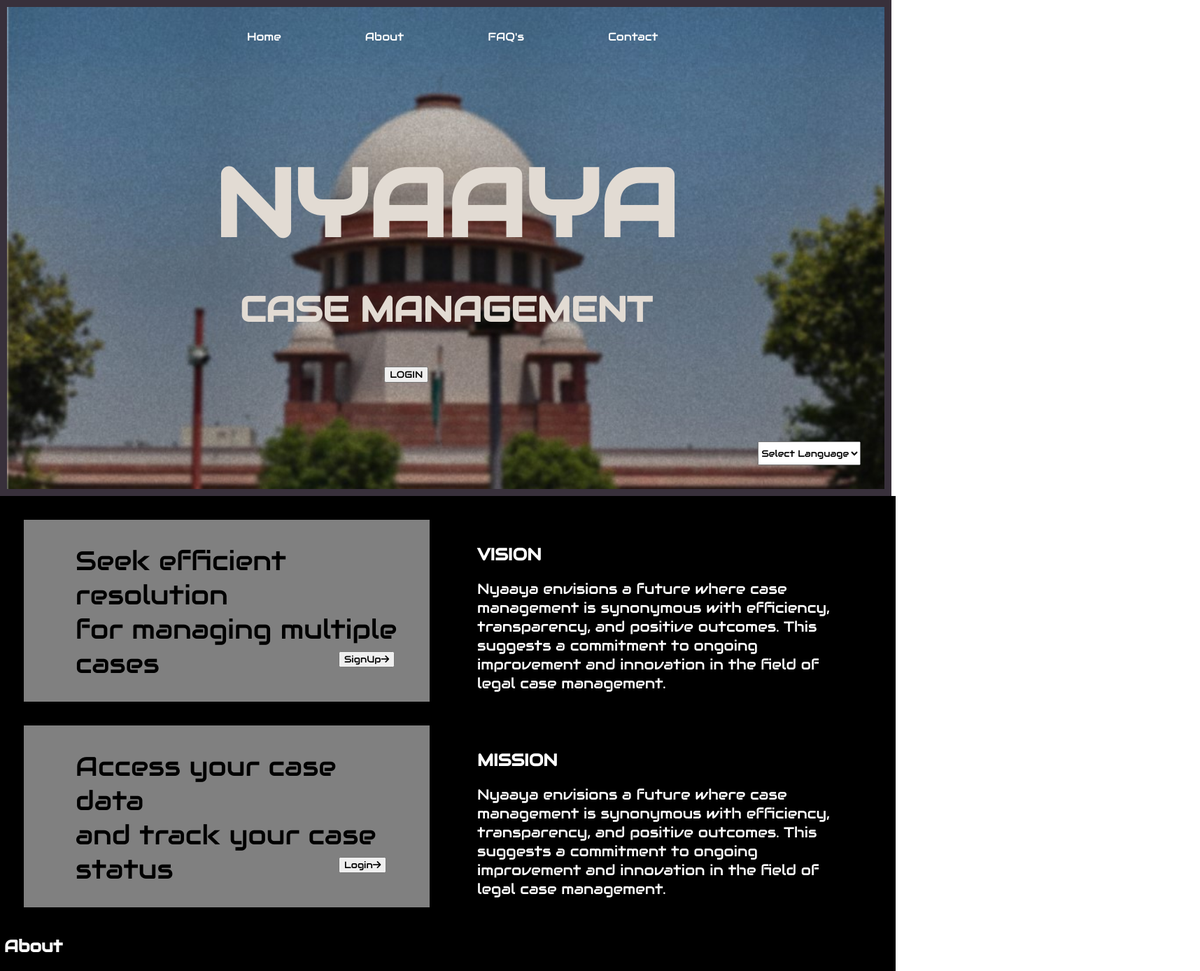
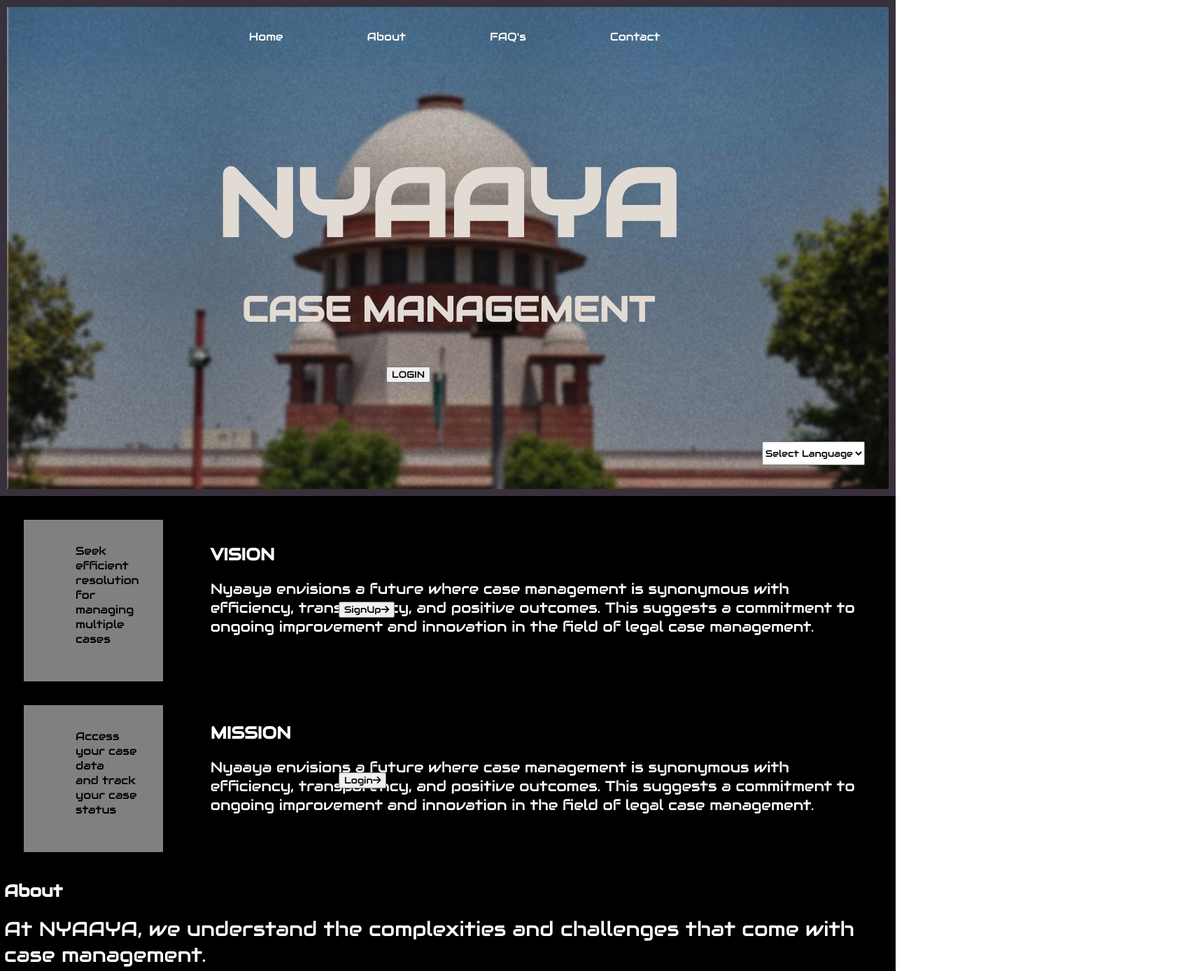
Before and after one commit to udaykumarcoder/NyaayaG160, a React (Create React App) app in the folder eportal/: page / in a window 1280 px wide. Shown: the top 1388 px of the page at 70% size, 1715 px wide, since content can reach past the window. Built offline with nearby package versions, Linux system fonts and the light colour scheme.

Commit message:
responive half solved

```diff
--- a/eportal/src/screens/About.css
+++ b/eportal/src/screens/About.css
@@ -9,26 +9,26 @@
 .box1{
 
     background-color: grey;
-    width: 32rem;
+    /* width: 32rem; */
     margin: 34px;
     padding: 34px;
-    height: 12rem;
+    /* height: 12rem; */
   }
 .box2{
     background-color: grey;
-    width: 32rem;
+    /* width: 32rem; */
     margin: 34px;
     padding: 34px;
-    height: 12rem;
+    /* height: 12rem; */
   }
 .box1 p{
     margin-left: 40px;
-    font-size: 2.4rem;
+    /* font-size: 2.4rem; */
 
   }
 .box2 p{
     margin-left: 40px;
-    font-size: 2.4rem;
+    /* font-size: 2.4rem; */
 
   }
 
@@ -48,7 +48,7 @@
     padding: 34px;
     background-color: black;
     color: white;
-    height: 12rem;
+    /* height: 12rem; */
   }
 .vision p{
     font-size: 1.3rem;
--- a/eportal/src/screens/Contact.css
+++ b/eportal/src/screens/Contact.css
@@ -1,6 +1,7 @@
 .contact{
   background-color: rgb(44, 36, 36);
   color: white;
+
 }
 
 hr{
--- a/eportal/src/screens/Home.css
+++ b/eportal/src/screens/Home.css
@@ -12,12 +12,10 @@
   border-style: solid;
   border-color: #38303b;
   background-size: cover;
-  background-repeat: no-repeat center center fixed;
+  background-repeat: no-repeat;
+  /* background-repeat: no-repeat center center fixed; */
   margin: 0px;
   padding: 0;
-  height: 100%;
-  width: 98%;
-  overflow: hidden;
 
 }
 
--- a/eportal/src/screens/Home.js
+++ b/eportal/src/screens/Home.js
@@ -4,7 +4,7 @@ import {Link} from 'react-router-dom';
 import './Home.css';
 import About from './About';
 import Faq from './Faq';
-import Contact from './Contact';
+// import Contact from './Contact';
 
 
 
@@ -57,7 +57,7 @@ const Home = () => {
 
       <About/>
       <Faq/>
-      <Contact/>
+      {/* <Contact/> */}
 
 
 
```
